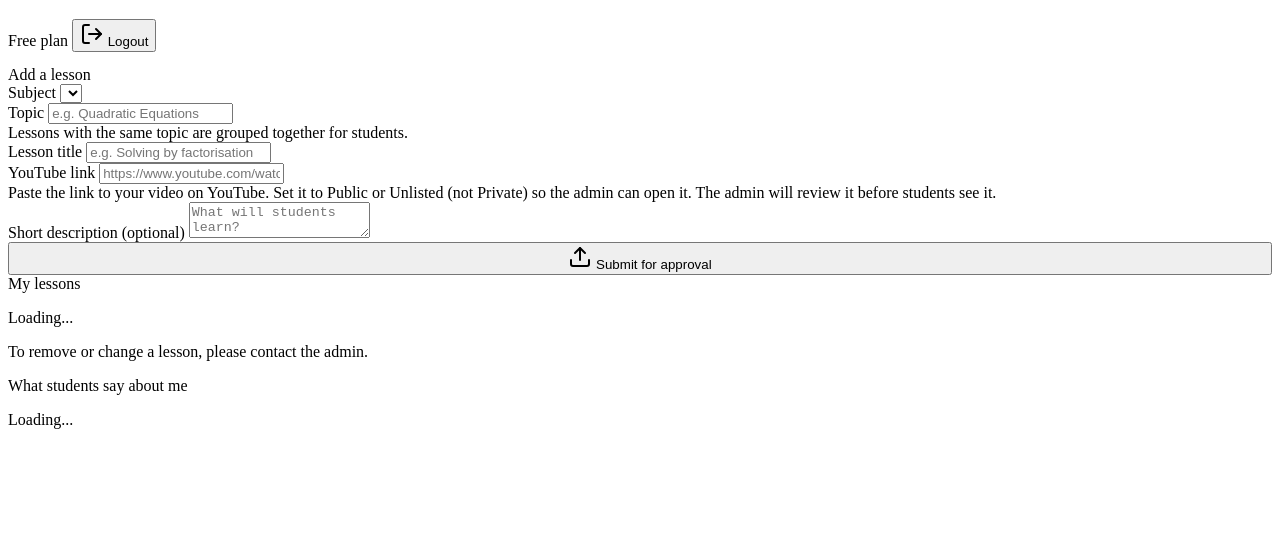
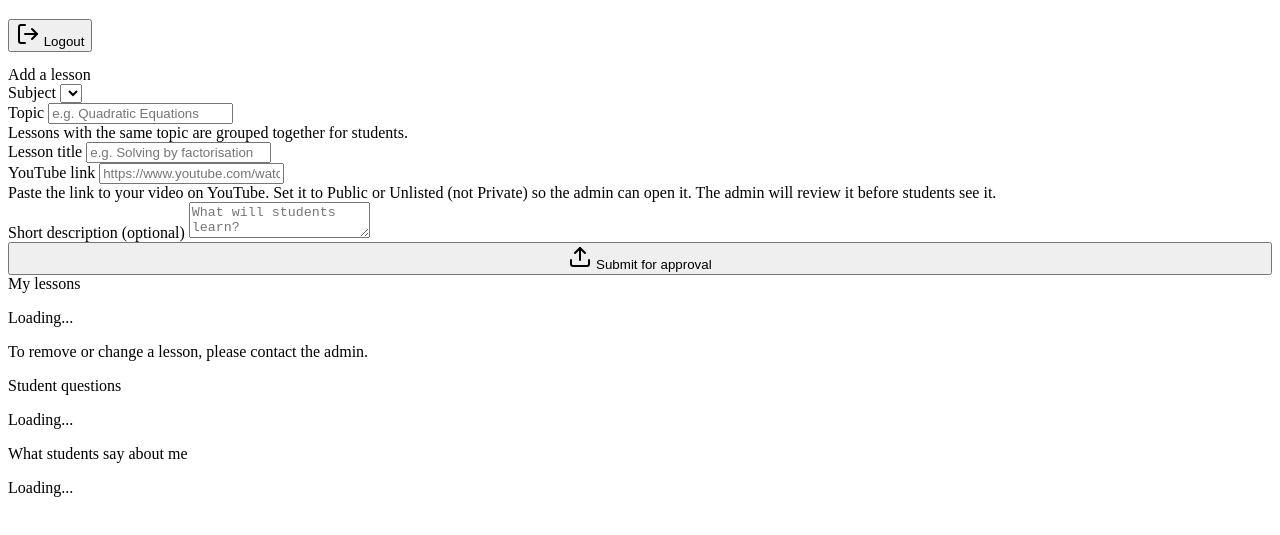
Before and after one commit to olawunmiashabi46-commits/yourquizapp, a website with bundled scripts: page educator-dashboard.html in a window 1280 px wide. Shown: the part 97-632 px from the top of the page. Built offline with nearby package versions, Linux system fonts and the light colour scheme; a script that the page names is missing.

Commit message:
update this file

```diff
--- a/educator-dashboard.html
+++ b/educator-dashboard.html
@@ -16,8 +16,7 @@
 
 <div class="page-body">
 
-  <div class="top-row" style="margin-bottom:14px;">
-    <span class="pill free" id="plan-pill">Free plan</span>
+  <div class="top-row" style="margin-bottom:14px; justify-content:flex-end;">
     <button class="btn small" id="logout-button" type="button"><i data-lucide="log-out"></i> Logout</button>
   </div>
 
@@ -54,6 +53,9 @@
   <div id="lesson-list"><p class="hint">Loading...</p></div>
   <p class="hint" style="padding-top:0; text-align:left;">To remove or change a lesson, please contact the admin.</p>
 
+  <div class="section-title">Student questions</div>
+  <div id="question-list"><p class="hint">Loading...</p></div>
+
   <div class="section-title">What students say about me</div>
   <div id="review-summary"></div>
   <div id="review-list"><p class="hint">Loading...</p></div>
```
